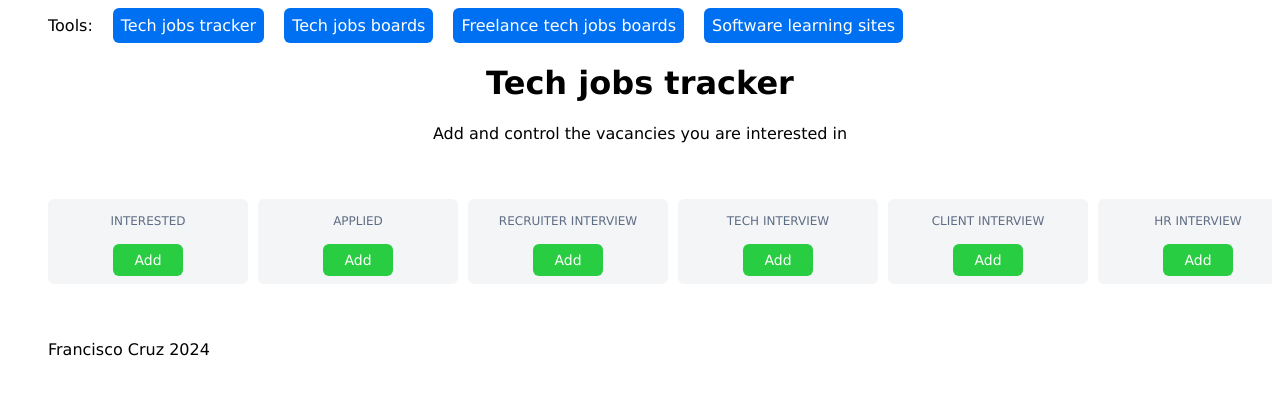
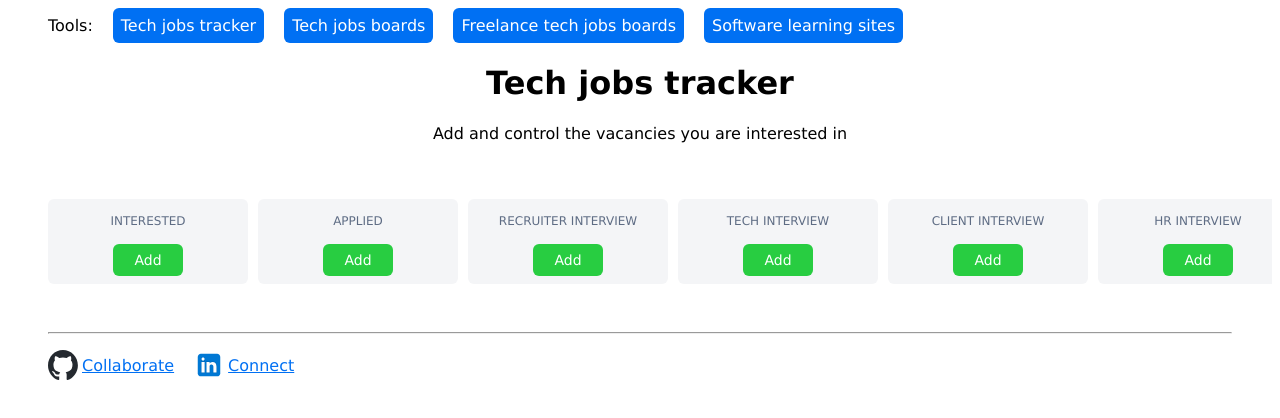
Before and after one commit to MEGAFRAN/vacancy-manager, a Next.js app: page / in a window 1280 px wide. Shown: the top 418 px of the page. Built offline with nearby package versions, Linux system fonts and the light colour scheme.

Commit message:
feature: added social links to footer

```diff
--- a/app/core/components/Footer.tsx
+++ b/app/core/components/Footer.tsx
@@ -2,10 +2,11 @@
 
 import React from "react"
 import styles from "../styles/components/footer.module.scss"
+import SocialLinks from "./SocialLinks"
 
 const Footer: React.FC = () => (
   <footer className={styles.container}>
-    <p>Francisco Cruz 2024</p>
+    <SocialLinks />
   </footer>
 )
 
--- /dev/null
+++ b/app/core/components/SocialLinks.tsx
@@ -0,0 +1,44 @@
+"use client"
+
+import React from "react"
+import Image from "next/image"
+import styles from "../styles/components/socialLinks.module.scss"
+
+interface SocialLink {
+  name: string
+  url: string
+  svgPath: string
+  text: string
+}
+
+const socialLinks: SocialLink[] = [
+  {
+    name: "Github",
+    url: "https://github.com/MEGAFRAN/vacancy-manager",
+    svgPath: "/social_media/github.svg",
+    text: "Collaborate",
+  },
+  {
+    name: "LinkedIn",
+    url: "https://www.linkedin.com/in/isfranciscocruz",
+    svgPath: "/social_media/linkedin.svg",
+    text: "Connect",
+  },
+]
+
+const SocialLinks: React.FC = () => (
+  <>
+    <hr />
+    <ul className={styles.container}>
+      {socialLinks.map(({ name, url, svgPath, text }) => (
+        <li key={name}>
+          <a href={url} target="_blank" rel="noopener noreferrer">
+            <Image src={svgPath} alt={name} width={30} height={30} /> {text}
+          </a>
+        </li>
+      ))}
+    </ul>
+  </>
+)
+
+export default SocialLinks
--- /dev/null
+++ b/app/core/styles/components/socialLinks.module.scss
@@ -0,0 +1,15 @@
+@use "../mixins/html_tags/a";
+
+.container {
+  display: flex;
+  list-style: none;
+  padding: 0;
+  gap: 20px;
+
+  a {
+    @include a.default();
+    display: flex;
+    align-items: center;
+    gap: 4px;
+  }
+}
```
Also changed, not shown: public/social_media/github.svg (added), public/social_media/linkedin.svg (added).
